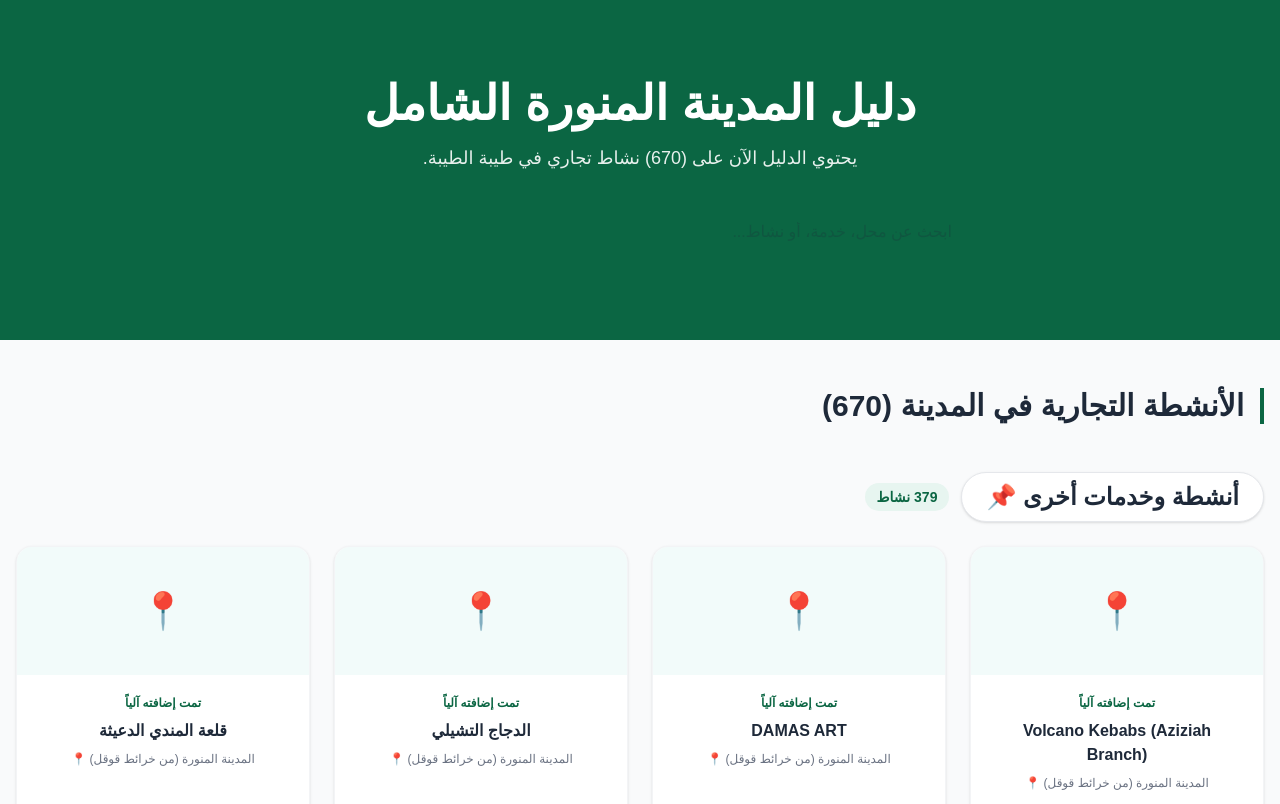
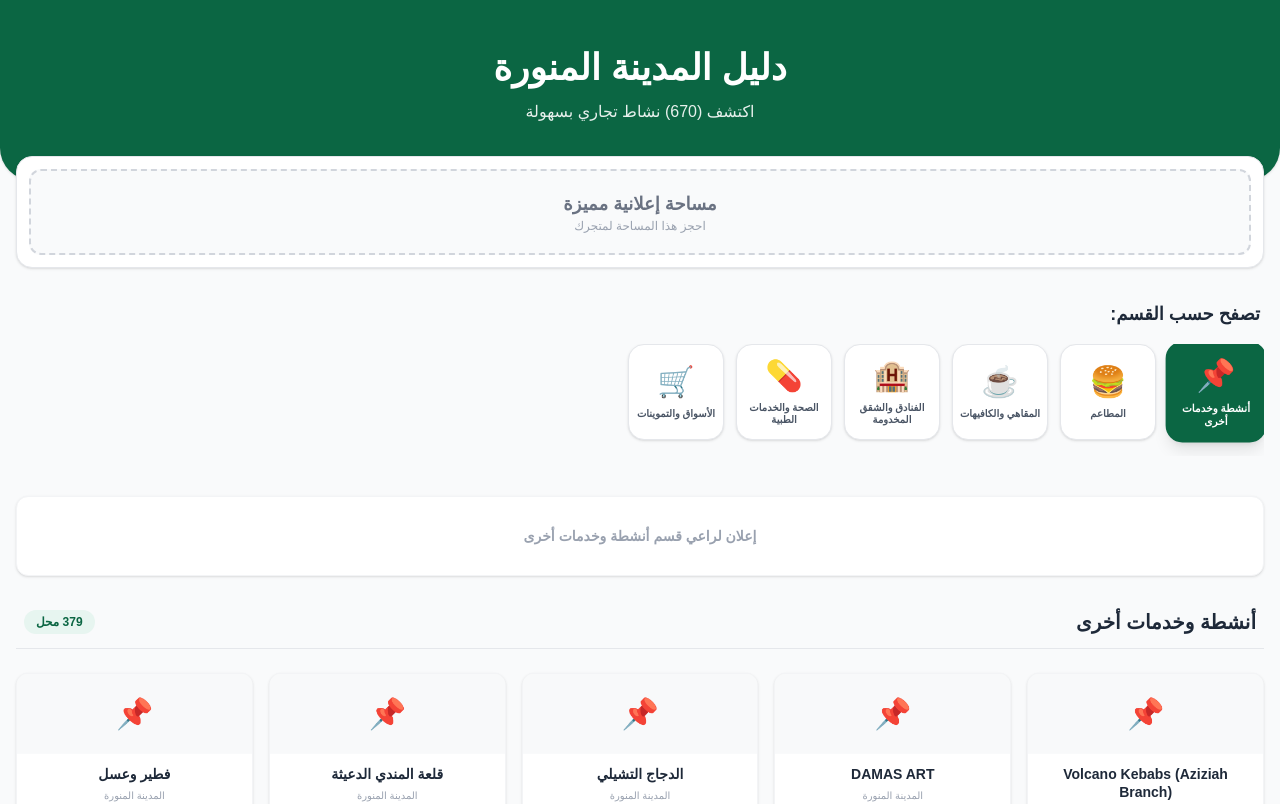
Before and after one commit to engaziasa-lang/engazia-app, a Next.js app: page /madinah in a window 1280 px wide. Shown: the top 804 px of the page. Built offline with nearby package versions, Linux system fonts and the light colour scheme.

Commit message:
تطوير الدليل إلى نظام الأيقونات وإضافة المساحات الإعلانية

```diff
--- a/app/madinah/page.tsx
+++ b/app/madinah/page.tsx
@@ -1,79 +1,108 @@
-import React from 'react';
+'use client';
+import React, { useState } from 'react';
 import placesData from '../../madinah_places.json';
 
 export default function MadinahDirectory() {
   const totalPlaces = placesData.length;
   const categories = Array.from(new Set(placesData.map((p: any) => p.category || 'أنشطة أخرى')));
 
+  // تفعيل حالة لتتبع القسم الذي يضغط عليه المستخدم (الافتراضي هو أول قسم)
+  const [activeCategory, setActiveCategory] = useState(categories[0]);
+
+  // جلب المحلات التي تتبع القسم النشط فقط
+  const categoryPlaces = placesData.filter((p: any) => (p.category || 'أنشطة أخرى') === activeCategory);
+
+  // دالة لفصل الإيموجي ليكون أيقونة للزر
+  const getIcon = (catName: string) => {
+    const parts = catName.split(' ');
+    return parts.length > 1 ? parts[parts.length - 1] : '📍';
+  };
+
+  // دالة لفصل النص عن الإيموجي
+  const getText = (catName: string) => {
+    const parts = catName.split(' ');
+    if (parts.length > 1) {
+        parts.pop();
+        return parts.join(' ');
+    }
+    return catName;
+  };
+
   return (
-    <div className="min-h-screen bg-gray-50 font-sans" dir="rtl">
+    <div className="min-h-screen bg-gray-50 font-sans pb-20" dir="rtl">
 
-      <div className="bg-[#0b6643] text-white py-20 px-4 text-center">
-        <h1 className="text-4xl md:text-5xl font-bold mb-4">دليل المدينة المنورة الشامل</h1>
-        <p className="text-lg opacity-90 mb-8">
-          يحتوي الدليل الآن على ({totalPlaces}) نشاط تجاري في طيبة الطيبة.
-        </p>
-        <div className="max-w-2xl mx-auto relative">
-          <input
-            type="text"
-            placeholder="ابحث عن محل، خدمة، أو نشاط..."
-            className="w-full py-4 px-6 rounded-full text-gray-800 focus:outline-none opacity-50 cursor-not-allowed"
-            disabled
-          />
+      {/* رأس الصفحة */}
+      <div className="bg-[#0b6643] text-white py-12 px-4 text-center rounded-b-[2rem] shadow-sm">
+        <h1 className="text-3xl md:text-4xl font-bold mb-3">دليل المدينة المنورة</h1>
+        <p className="text-md opacity-90 mb-2">اكتشف ({totalPlaces}) نشاط تجاري بسهولة</p>
+      </div>
+
+      <div className="max-w-7xl mx-auto px-4 -mt-6 relative z-10">
+
+        {/* مساحة إعلانية رئيسية (علوية) */}
+        <div className="bg-white rounded-2xl shadow-sm border border-gray-200 p-3 mb-8 flex justify-center items-center h-28 text-gray-400 hover:bg-gray-50 transition cursor-pointer">
+            <div className="border-2 border-dashed border-gray-300 w-full h-full rounded-xl flex flex-col items-center justify-center bg-gray-50">
+                <span className="font-bold text-gray-500 text-lg">مساحة إعلانية مميزة</span>
+                <span className="text-xs text-gray-400">احجز هذا المساحة لمتجرك</span>
             </div>
         </div>
 
-      <div className="max-w-7xl mx-auto px-4 py-12">
-        <h2 className="text-3xl font-bold mb-12 text-gray-800 border-r-4 border-[#0b6643] pr-4">
-          الأنشطة التجارية في المدينة ({totalPlaces})
-        </h2>
-
-        {categories.map((category: any) => {
-          const categoryPlaces = placesData.filter((p: any) => (p.category || 'أنشطة أخرى') === category);
-
-          return (
-            <div key={category} className="mb-16">
-
-              <div className="mb-6 flex items-center gap-3">
-                <h3 className="text-2xl font-bold text-gray-800 bg-white px-6 py-2 rounded-full shadow-sm border border-gray-200 inline-block">
-                  {category}
-                </h3>
-                <span className="text-[#0b6643] font-semibold bg-[#e7f5f0] px-3 py-1 rounded-full text-sm">
-                  {categoryPlaces.length} نشاط
-                </span>
+        {/* شريط الأيقونات (الأقسام) */}
+        <div className="mb-10">
+           <h2 className="text-lg font-bold mb-4 text-gray-800 px-1">تصفح حسب القسم:</h2>
+           <div className="flex overflow-x-auto gap-3 pb-4 snap-x hide-scroll-bar">
+             {categories.map((cat: any) => (
+                <button
+                  key={cat}
+                  onClick={() => setActiveCategory(cat)}
+                  className={`snap-center flex-shrink-0 flex flex-col items-center justify-center w-24 h-24 rounded-2xl transition-all ${
+                    activeCategory === cat
+                      ? 'border-2 border-[#0b6643] bg-[#0b6643] text-white shadow-lg scale-105'
+                      : 'border border-gray-200 bg-white text-gray-600 shadow-sm hover:border-[#0b6643] hover:text-[#0b6643]'
+                  }`}
+                >
+                  <span className="text-3xl mb-2">{getIcon(cat)}</span>
+                  <span className="text-[10px] font-bold text-center leading-tight px-1">{getText(cat)}</span>
+                </button>
+             ))}
+           </div>
         </div>
 
-              <div className="grid grid-cols-1 sm:grid-cols-2 md:grid-cols-3 lg:grid-cols-4 gap-6">
-                {categoryPlaces.map((place: any, index: number) => (
-                  <div key={index} className="bg-white rounded-2xl shadow-sm border border-gray-100 overflow-hidden flex flex-col hover:shadow-md transition-shadow">
-
-                    <div className="bg-[#f2fbfa] h-32 flex items-center justify-center">
-                      <span className="text-4xl">📍</span>
+        {/* مساحة إعلانية فرعية (وسطى) */}
+        <div className="bg-white rounded-xl shadow-sm border border-gray-100 p-2 mb-8 flex justify-center items-center h-20 text-gray-400 hover:bg-gray-50 transition">
+            <span className="text-sm font-semibold">إعلان لراعي قسم {getText(activeCategory)}</span>
         </div>
 
-                    <div className="p-5 flex flex-col items-center text-center flex-grow">
-                      <p className="text-[#0b6643] text-xs font-semibold mb-2">تمت إضافته آلياً</p>
-                      <h4 className="font-bold text-gray-800 text-base mb-2 line-clamp-2">{place.name}</h4>
-                      <p className="text-gray-500 text-xs mb-4">المدينة المنورة (من خرائط قوقل) 📍</p>
+        {/* عنوان القسم النشط */}
+        <div className="mb-6 flex justify-between items-center border-b border-gray-200 pb-3 px-2">
+           <h2 className="text-xl font-bold text-gray-800">{getText(activeCategory)}</h2>
+           <span className="bg-[#e7f5f0] text-[#0b6643] px-3 py-1 rounded-full text-xs font-bold">{categoryPlaces.length} محل</span>
+        </div>
 
+        {/* شبكة المحلات التابعة للقسم المختار فقط */}
+        <div className="grid grid-cols-2 sm:grid-cols-3 md:grid-cols-4 lg:grid-cols-5 gap-4">
+           {categoryPlaces.map((place: any, index: number) => (
+              <div key={index} className="bg-white rounded-xl shadow-sm border border-gray-100 overflow-hidden flex flex-col hover:shadow-md transition-all">
+                 <div className="bg-[#f8f9fa] h-20 flex items-center justify-center border-b border-gray-50">
+                    <span className="text-3xl">{getIcon(activeCategory)}</span>
+                 </div>
+                 <div className="p-3 flex flex-col items-center text-center flex-grow">
+                    <h4 className="font-bold text-gray-800 text-sm mb-1 line-clamp-2 leading-tight">{place.name}</h4>
+                    <p className="text-gray-400 text-[10px] mb-3">المدينة المنورة</p>
                     <a
                       href={place.url}
                       target="_blank"
                       rel="noopener noreferrer"
-                        className="mt-auto w-full bg-[#111827] text-white py-2.5 rounded-xl hover:bg-gray-800 transition text-sm font-medium"
+                      className="mt-auto w-full bg-gray-100 text-gray-700 hover:bg-[#0b6643] hover:text-white py-2 rounded-lg transition text-xs font-bold"
                     >
-                        عرض في قوقل ماب
+                       عرض الموقع
                     </a>
                  </div>
-
               </div>
            ))}
         </div>
 
       </div>
-          );
-        })}
-      </div>
     </div>
   );
 }
```
Lines whose indentation alone changed are shown as unchanged.
